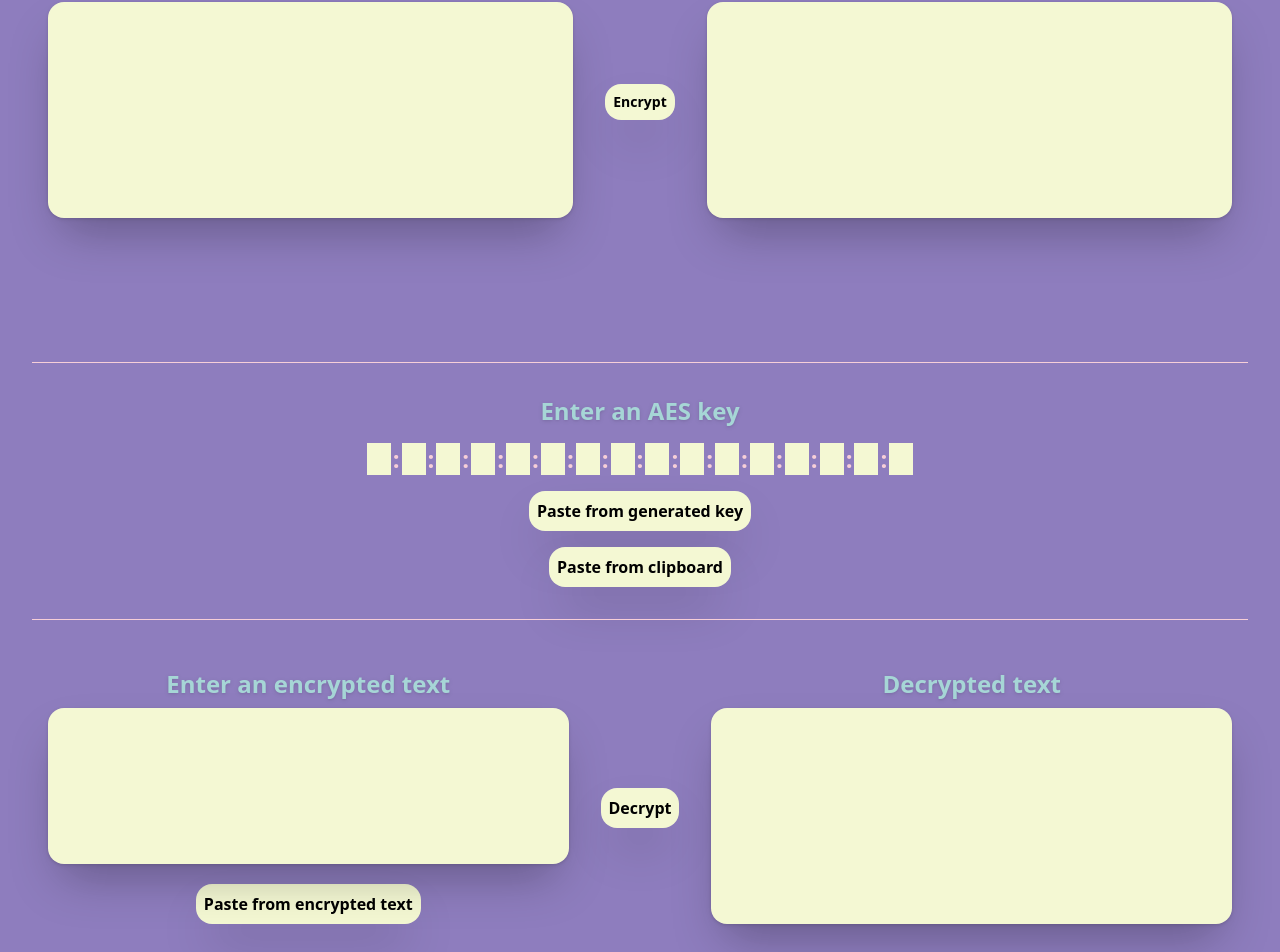
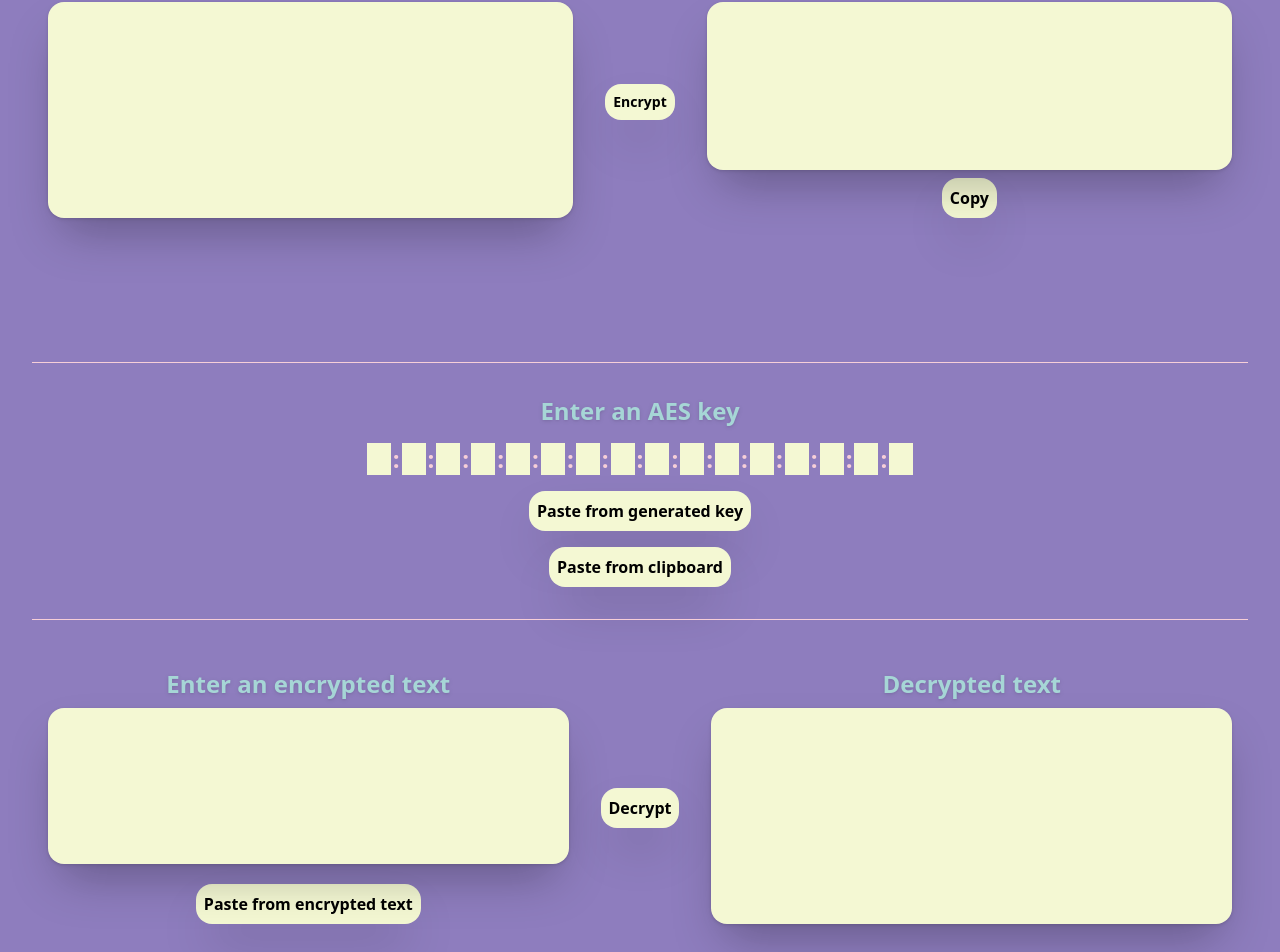
Before and after one commit to agw2005/aes-strengthened-sbox, a React (Vite) app: page / in a window 1280 px wide. Shown: the part 1072-2024 px from the top of the page. Built offline with nearby package versions, Linux system fonts and the light colour scheme.

Commit message:
feat(App.tsx): added copy encrypted text button

```diff
--- a/src/App.tsx
+++ b/src/App.tsx
@@ -126,6 +126,9 @@ function App() {
     handlePasteFromEncryptedText: () => {
       setInputEncryptedText("");
       setInputEncryptedText(stringToBase64(outputEncryptedText));
+    },
+    handleCopyEncryptedText: () => {
+      navigator.clipboard.writeText(stringToBase64(outputEncryptedText));
     },
     handlePasteAESKeyFromClipboard: async () => {
       try {
@@ -277,6 +280,13 @@ function App() {
             >
             </textarea>
           </form>
+          <button
+            type="button"
+            onClick={helper.handleCopyEncryptedText}
+            className="shadow-2xl h-max font-bold self-center rounded-2xl p-2 bg-pastel-foreground dark:bg-dark-foreground hover:bg-pastel-secondary dark:hover:bg-dark-secondary dark:text-white active:bg-pastel-primary dark:active:bg-dark-primary"
+          >
+            Copy
+          </button>
         </div>
       </section>
       <hr className="text-pastel-secondary dark:text-dark-secondary" />
```
